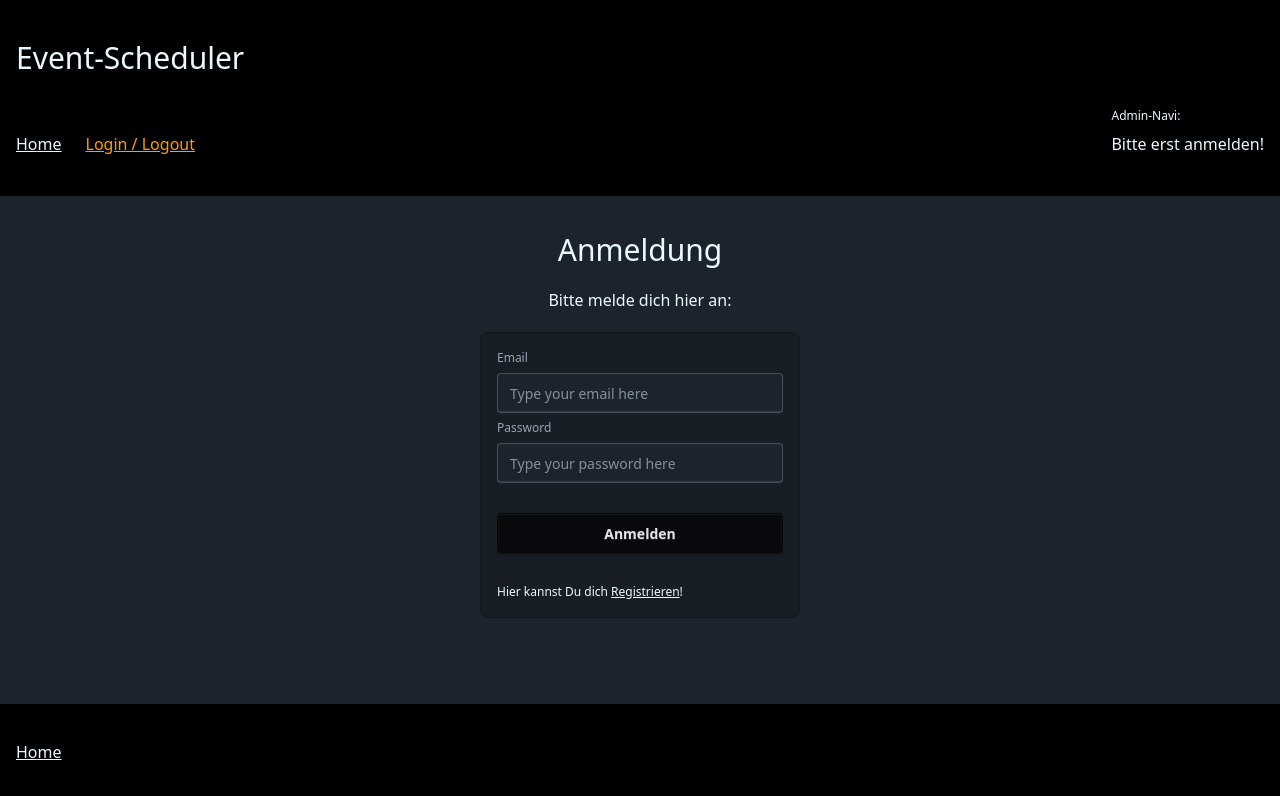
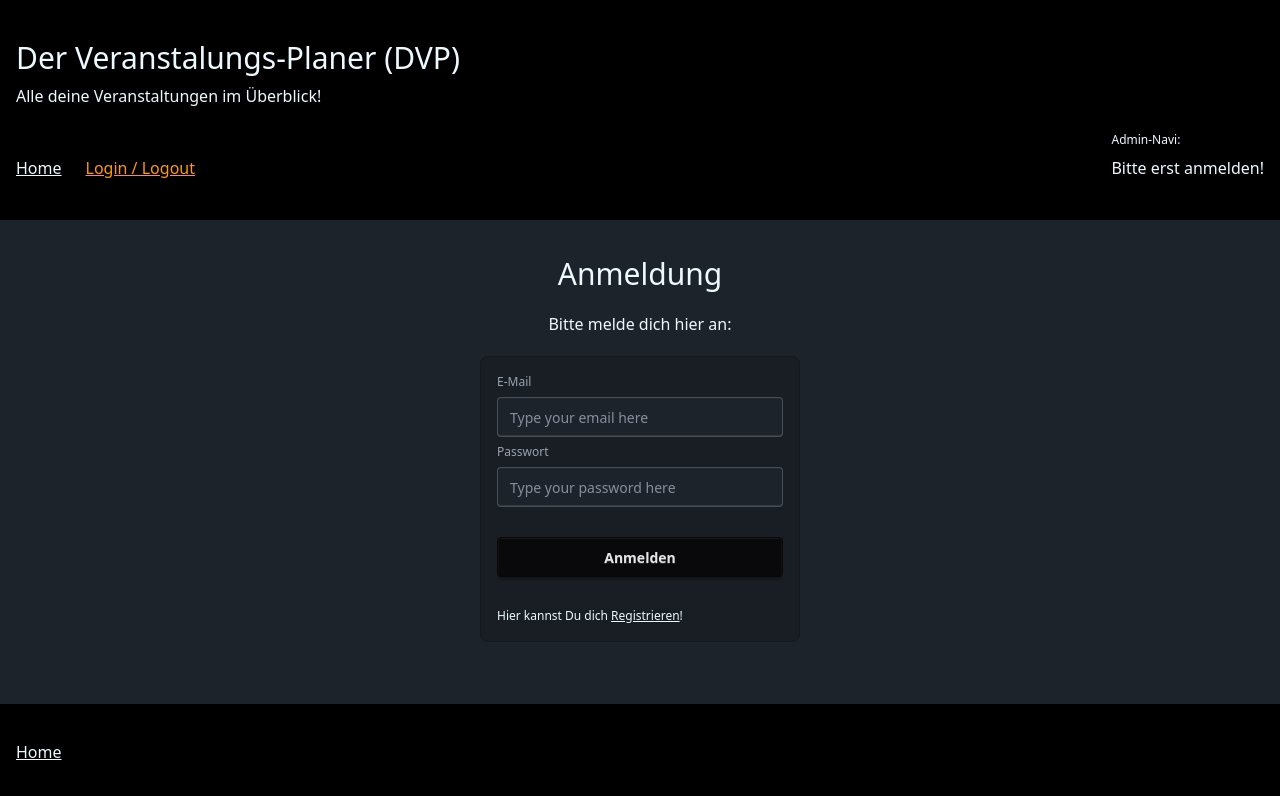
Before and after one commit to kaktusgarten/event-scheduler, a React (Vite) app: page /login in a window 1280 px wide. Shown: the top 796 px of the page. Built offline with nearby package versions, Linux system fonts and the light colour scheme.

Commit message:
Header info

```diff
--- a/src/components/Header.jsx
+++ b/src/components/Header.jsx
@@ -8,7 +8,8 @@ export default function Header() {
   return (
     <>
       <header className="p-4 py-10 overflow-auto">
-        <h1 className="text-3xl mb-8">Event-Scheduler</h1>
+        <h1 className="text-3xl mb-2">Der Veranstalungs-Planer (DVP)</h1>
+        <p className="mb-6">Alle deine Veranstaltungen im Überblick!</p>
         <div className="flex justify-between items-end">
           {/* Navigation! */}
           <nav className="">
--- a/src/pages/LoginPage.jsx
+++ b/src/pages/LoginPage.jsx
@@ -68,6 +68,7 @@ const LoginPage = () => {
   return (
     <>
       <div className="p-5 flex flex-col items-center">
+        {/* POPUP 1 - Login */}
         {/* Open the modal using document.getElementById('modal_logout').showModal() method */}
         <dialog id="modal_logout" className="modal">
           <div className="modal-box">
@@ -83,6 +84,7 @@ const LoginPage = () => {
             <button>close</button>
           </form>
         </dialog>
+        {/* POPUP 2 - Logout */}
         {/* Open the modal using document.getElementById('modal_login').showModal() method */}
         <dialog id="modal_login" className="modal">
           <div className="modal-box">
@@ -104,7 +106,7 @@ const LoginPage = () => {
 
         {localStorageToken ? (
           <>
-            <h1 className="text-3xl mb-5">Abmelden</h1>
+            <h1 className="text-3xl mb-5">Abmeldung</h1>
             <p className="mb-5">
               Du bist angemeldet. Hier kannst du dich abmelden:
             </p>
@@ -126,7 +128,7 @@ const LoginPage = () => {
 
             <form action={formAction}>
               <fieldset className="fieldset bg-base-200 border-base-300 rounded-box w-xs border p-4">
-                <label className="label">Email</label>
+                <label className="label">E-Mail</label>
                 <input
                   type="email"
                   name="inpEmail"
@@ -139,7 +141,7 @@ const LoginPage = () => {
                   <p className="">{state.errors.inpEmail}</p>
                 )}
 
-                <label className="label">Password</label>
+                <label className="label">Passwort</label>
                 <input
                   type="password"
                   name="inpPassword"
--- a/src/pages/RegistryPage.jsx
+++ b/src/pages/RegistryPage.jsx
@@ -55,6 +55,7 @@ const RegistryPage = () => {
 
   return (
     <>
+      {/* POPUP - Registrierung erfolgreich */}
       {/* Open the modal using document.getElementById('modal_registered').showModal() method */}
       <dialog id="modal_registered" className="modal">
         <div className="modal-box">
@@ -63,7 +64,7 @@ const RegistryPage = () => {
               ✕
             </button>
           </form>
-          <h3 className="font-bold text-lg">Anmeldung</h3>
+          <h3 className="font-bold text-lg">Registierung erfolgreich!</h3>
           <p className="py-4">
             Du hast die erfolgreich registriert. Melde dich jetzt mit deinen
             Registrierungsdaten im{" "}
@@ -86,7 +87,7 @@ const RegistryPage = () => {
 
         <form action={formAction}>
           <fieldset className="fieldset bg-base-200 border-base-300 rounded-box w-xs border p-4">
-            <label className="label">Email</label>
+            <label className="label">E-Mail</label>
             <input
               type="email"
               name="inpEmail"
@@ -99,7 +100,7 @@ const RegistryPage = () => {
               <p className="">{state.errors.inpEmail}</p>
             )}
 
-            <label className="label">Password</label>
+            <label className="label">Passwort</label>
             <input
               type="password"
               name="inpPassword"
```
